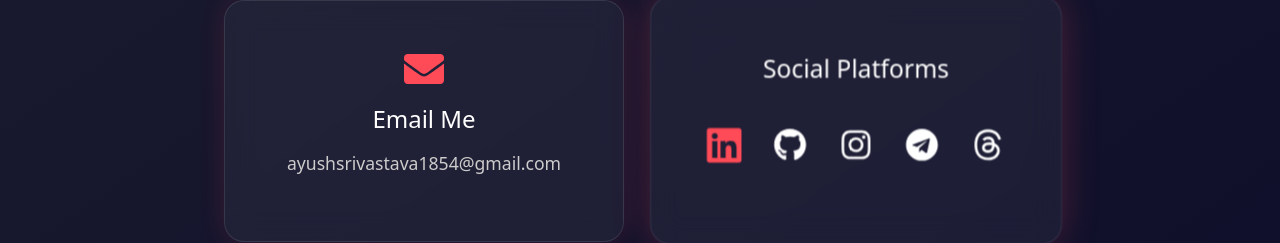
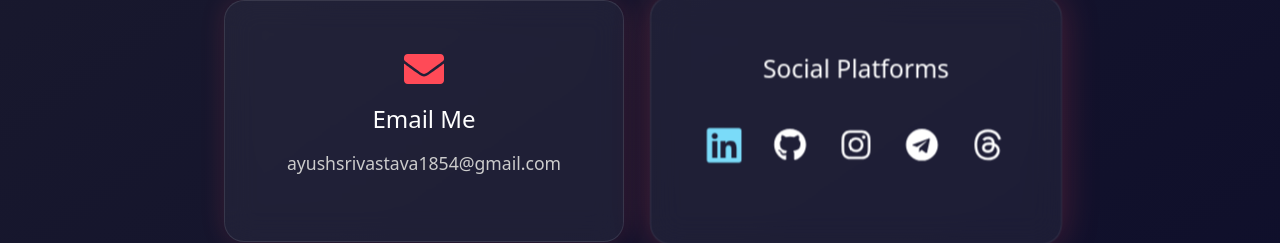
Before and after one commit to ayushsrivastava-01/faaltoo, a React (Vite) app: page /contact in a window 1280 px wide. In both pictures the pointer is over the link 728 px from the left and 452 px from the top of the page. Shown: the part 311-554 px from the top of the page. Built offline with nearby package versions, Linux system fonts and the light colour scheme.

Commit message:
Social media icons

```diff
--- a/src/components/css/Contact.css
+++ b/src/components/css/Contact.css
@@ -136,7 +136,7 @@
 
 .social-icons a:hover {
   transform: scale(1.2);
-  color: #ff4a57;
+  color: #7adbf9;
 }
 
 /* Responsive */
--- a/src/components/css/Footer.css
+++ b/src/components/css/Footer.css
@@ -83,7 +83,7 @@
 }
 
 .social-icons a:hover {
-  color: #1ccde0;
+  color: cyan;
   transform: translateY(-5px) scale(1.2);
 }
 
```
